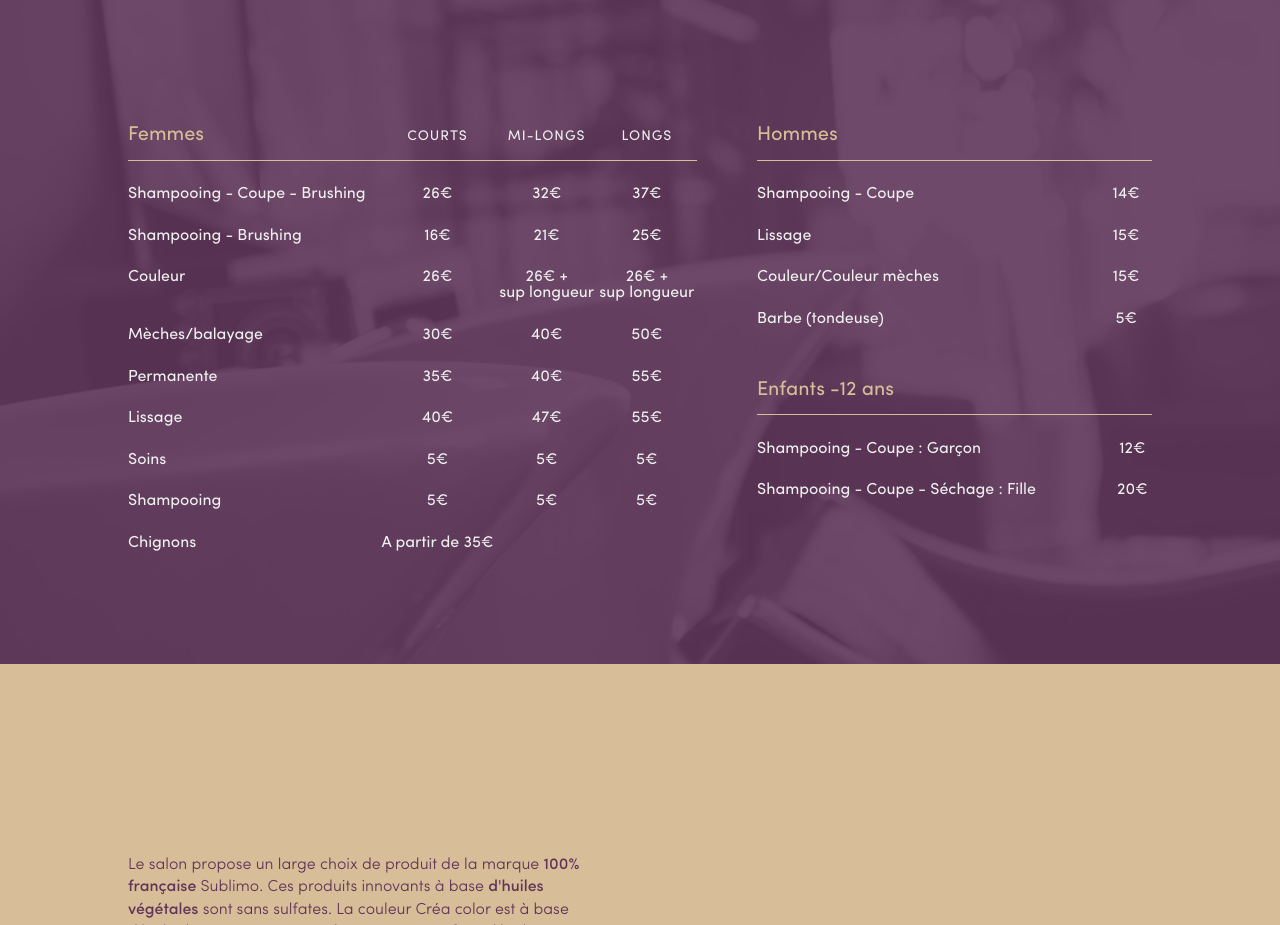
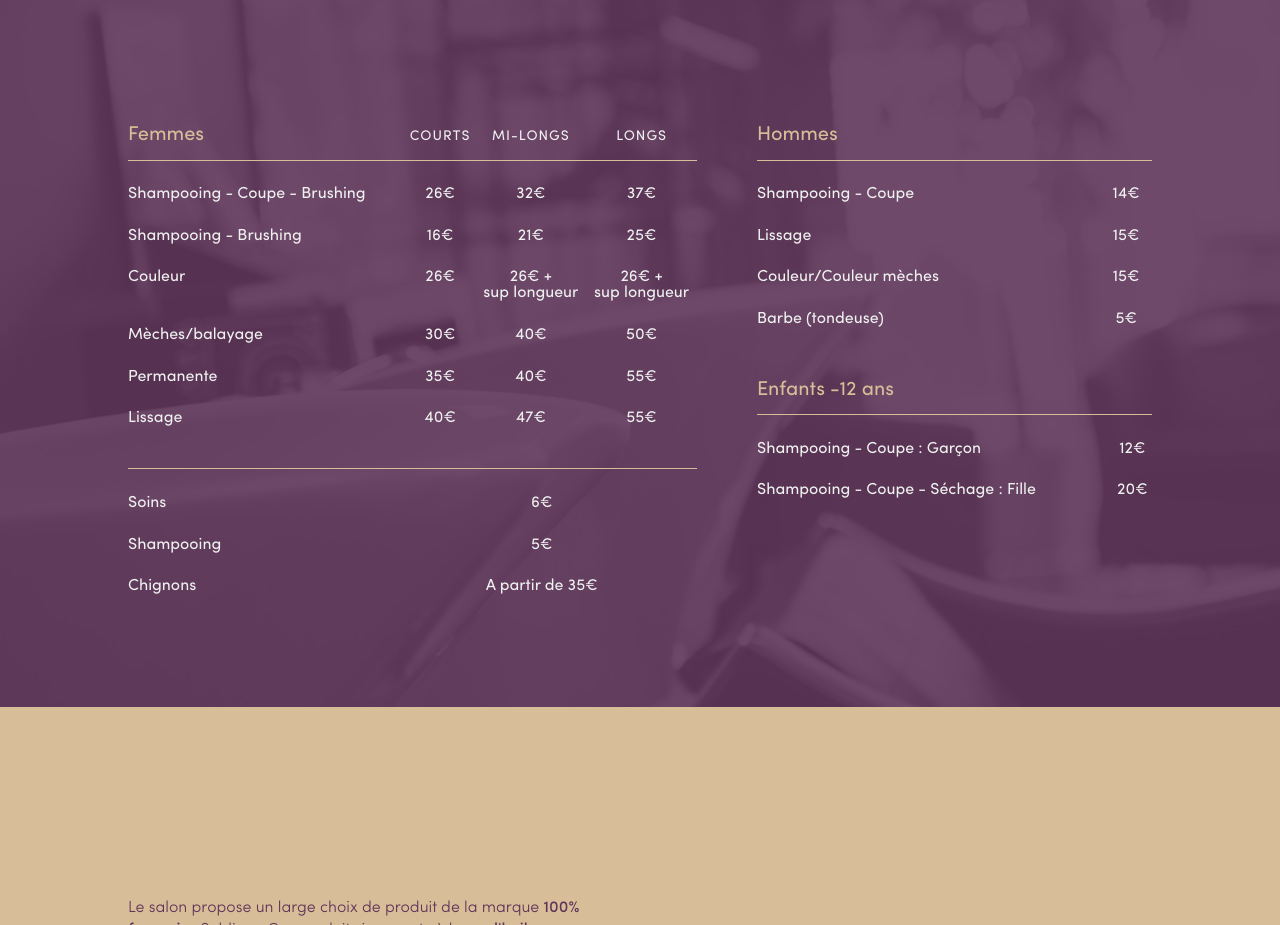
Before and after one commit to valenbellamy/mb-coiffure, a website: page index.html in a window 1280 px wide. Shown: the part 1680-2605 px from the top of the page. Drawn offline with Linux system fonts and the light colour scheme; some packages are replaced by stand-ins of ours; files whose address does not match are found by name; a web font is replaced by a local one.

Commit message:
New table

```diff
--- a/index.html
+++ b/index.html
@@ -138,7 +138,7 @@ Visit my portfolio at http://valentinbellamy.com
                     </h2>
                     <div class="row">
                         <div class="col-sm-7 left-blk">
-                            <table>
+                            <table class="mbx">
                                 <thead>
                                     <tr>
                                         <th><h3>Femmes</h3></th>
@@ -184,23 +184,28 @@ Visit my portfolio at http://valentinbellamy.com
                                         <td>47€</td>
                                         <td>55€</td>
                                     </tr>
+                                </tbody>
+                            </table>
+                            <table>
+                            <thead>
+                                <tr>
+                                    <th></th>
+                                    <th></th>
+                                </tr>
+                            </thead>
+                                <tbody>
                                     <tr>
                                         <td>Soins</td>
-                                        <td>5€</td>
-                                        <td>5€</td>
-                                        <td>5€</td>
+                                        <td>6€</td>
                                     </tr>
                                     <tr>
                                         <td>Shampooing</td>
-                                        <td>5€</td>
-                                        <td>5€</td>
                                         <td>5€</td>
                                     </tr>
                                     <tr>
                                         <td>Chignons</td>
                                         <td>A partir de 35€</td>
                                     </tr>
-
                                 </tbody>
                             </table>
                         </div>
--- a/static/scss/_globals.scss
+++ b/static/scss/_globals.scss
@@ -66,6 +66,10 @@ span {
 
 strong {
 	@include ff3;
+}
+
+.mbx {
+	margin-bottom: 15px;
 }
 
 .mbs {
```
Also changed, not shown: static/css/style.min.css.
